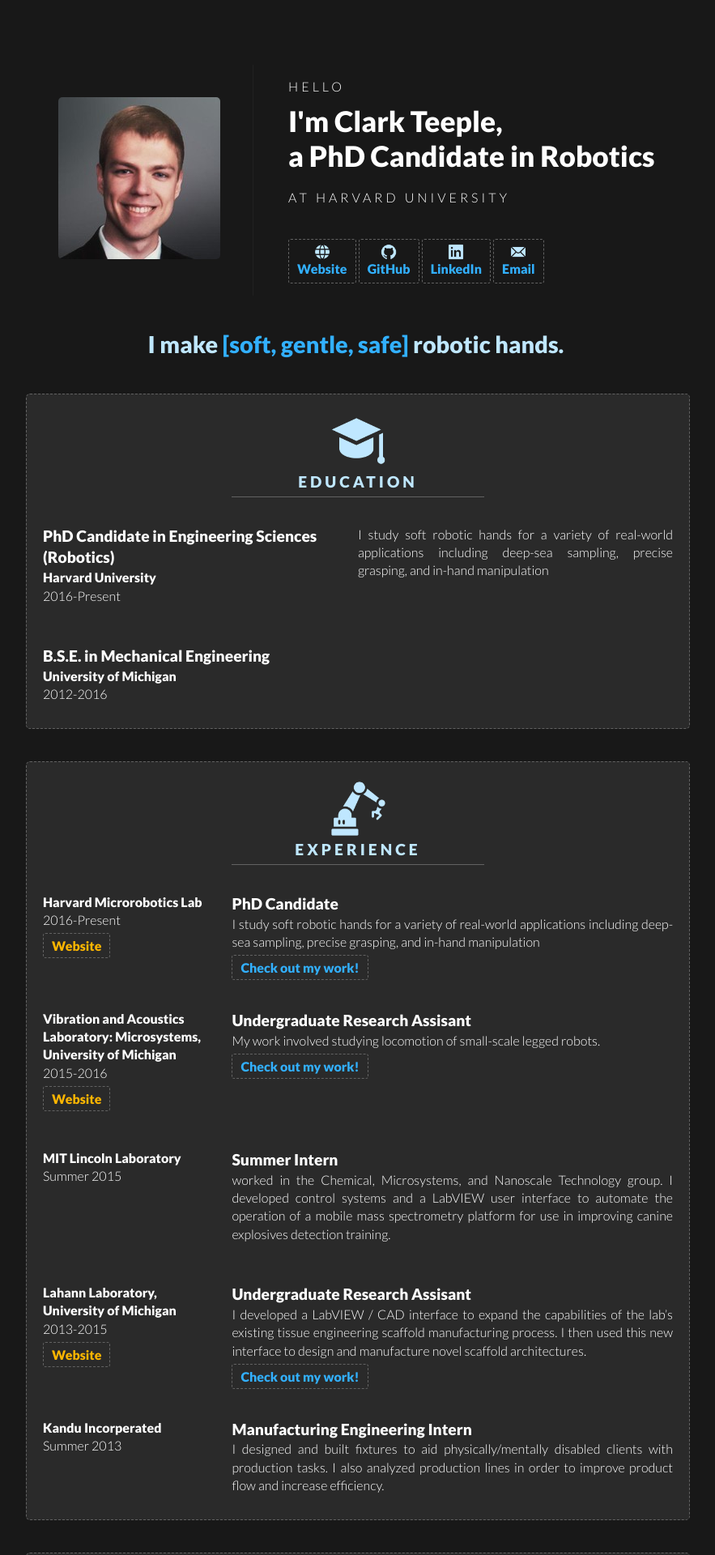
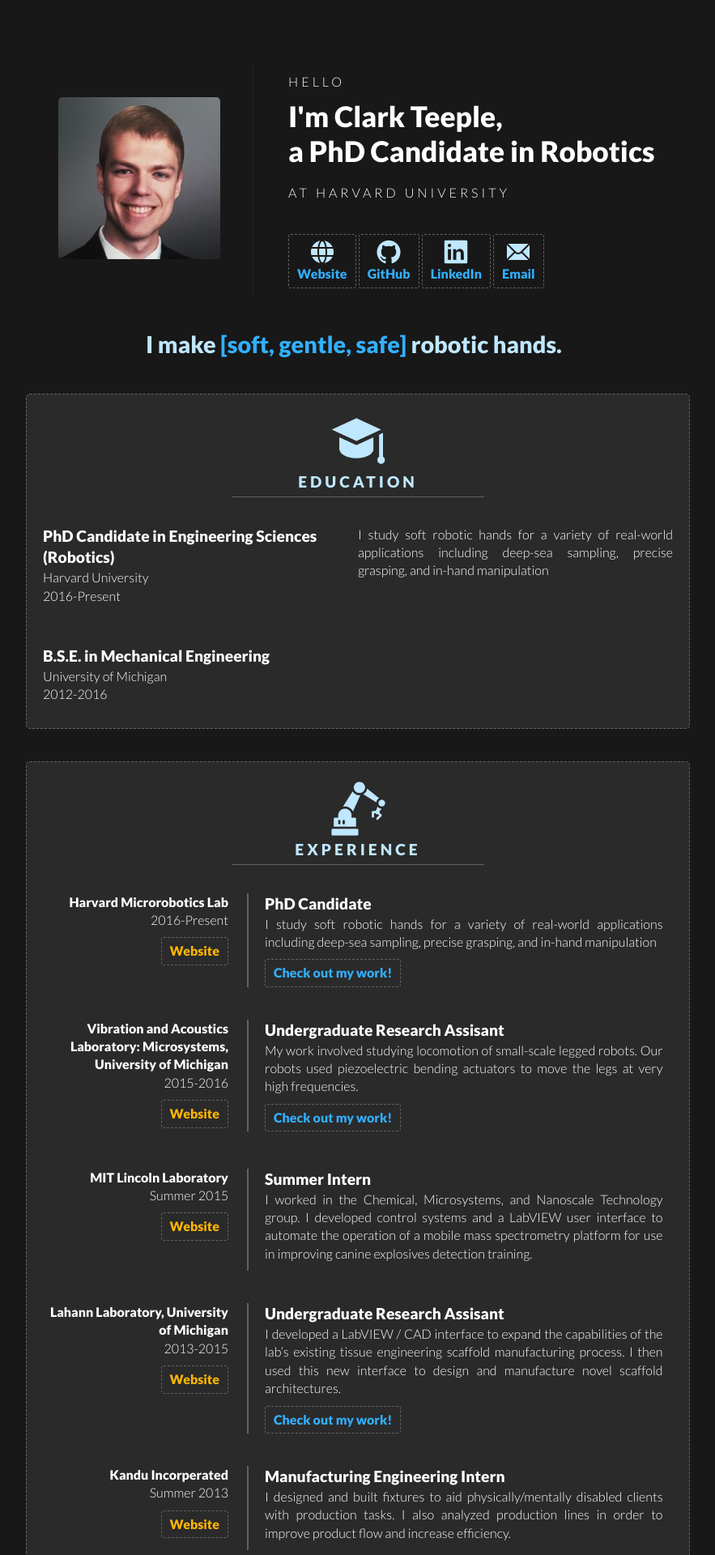
Before and after one commit to cbteeple/cbteeple.github.io, a Jekyll site: the page built from index.html, in a window 1280 px wide. Shown: the top 1920 px of the page at 81% size, without its empty margins (198-1081 px from the left). Built offline with Jekyll 4.4.1, drawn with Linux system fonts in a browser that asks for light colours.

Commit message:
better experience formatting

```diff
--- a/_data/jobs.yml
+++ b/_data/jobs.yml
@@ -8,14 +8,15 @@
 -   title: 'Undergraduate Research Assisant'
     company: 'Vibration and Acoustics Laboratory: Microsystems, University of Michigan'
     company_site: https://microsystems.engin.umich.edu/
-    description: My work involved studying locomotion of small-scale legged robots.
+    description: My work involved studying locomotion of small-scale legged robots. Our robots used piezoelectric bending actuators to move the legs at very high frequencies.
     period: 2015-2016
     link: https://clarkteeple.weebly.com/research.html
 
 -   title: 'Summer Intern'
     company: 'MIT Lincoln Laboratory'
-    description: worked in the Chemical, Microsystems, and Nanoscale Technology group. I developed control systems and a LabVIEW user interface to automate the operation of a mobile mass spectrometry platform for use in improving canine explosives detection training.
+    description: I worked in the Chemical, Microsystems, and Nanoscale Technology group. I developed control systems and a LabVIEW user interface to automate the operation of a mobile mass spectrometry platform for use in improving canine explosives detection training.
     period: 'Summer 2015'
+    company_site: https://www.ll.mit.edu/
 
 -   title: 'Undergraduate Research Assisant'
     company: 'Lahann Laboratory, University of Michigan'
@@ -28,3 +29,4 @@
     company: 'Kandu Incorperated'
     description: I designed and built fixtures to aid physically/mentally disabled clients with production tasks. I also analyzed production lines in order to improve product flow and increase efficiency.
     period: 'Summer 2013'
+    company_site: https://www.linkedin.com/company/kandu-incorporated/
--- a/_includes/resume.html
+++ b/_includes/resume.html
@@ -33,8 +33,8 @@
     <dl class="experience">
         {% for job in site.data.jobs %}
             <div class="resume_container">
+                <div class="cv_desktop_left"> <!--THIS IS WHERE ALL OF THE DESKTOP STUFF GOES-->
                     <dt>
-                    <div class="cv_desktop_left">
                         <p class="company"> {{ job.company }}</p>
                         <p class="period">{{ job.period }}</p>
 
@@ -43,27 +43,46 @@
                             <a class="links_bib" target="_blank" href="{{job.company_site}}">Website</a>
                         </div>
                         {% endif %}
-                    </div>
-                </dt><!--
-                --><dd>
+                    </dt>
+                    <dd>
                         <p class="title">{{ job.title }}</p>
-                    <div class="cv_mobile_left">
-                        <p class="company">{{ job.company }}</p>
-                        <p class="period">{{ job.period }}</p>
-                    </div>
                         <p>{{ job.description }}</p>
-
                         <div class="links">
-                        <div class="cv_mobile_left">
-                        {% if job.company_site %}
-                                <a class="links_bib" target="_blank" href="{{job.company_site}}">Website</a>
-                        {% endif %}
-                        </div>
                         {% if job.link %}
                             <a target="_blank" href="{{job.link}}">Check out my work!</a>
                         {% endif %}
                         </div>
                     </dd>
+
+                </div>
+                <div class="cv_mobile_left">
+                    <dt>
+                        <p class="title">{{ job.company }}</p>
+                        <p class="company">{{ job.title }}</p>
+                        <p class="period">{{ job.period }}</p>
+                    </dt>
+                    <dd>
+                        <!--<p class="title">{{ job.title }}</p>
+                        <div class="cv_mobile_left">
+                            <p class="company">{{ job.company }}</p>
+                            <p class="period">{{ job.period }}</p>
+                        </div>
+                        -->
+                        <p>{{ job.description }}</p>
+
+                        <div class="links">
+                            {% if job.company_site %}
+                                    <a class="links_bib" target="_blank" href="{{job.company_site}}">Website</a>
+                            {% endif %}
+                            {% if job.link %}
+                                <a target="_blank" href="{{job.link}}">Check out my work!</a>
+                            {% endif %}
+                        </div>
+                    </dd>
+
+
+
+                </div>
             </div>
         {% endfor %}
     </dl>
@@ -128,7 +147,7 @@
     {% for pub in site.data.publications %}
         <div class="resume_container">
             <dd>
-                <div class="company">{{ pub.names }},</div>
+                <div class="pub_names">{{ pub.names }},</div>
                 <div class="company"><a target="_blank" href="{{pub.link}}">"{{ pub.title }},"</a></div>
                 <div class="journal">{{ pub.journal }}</div>, <div class="time_period">{{pub.year}}</div>
                 {% if pub.link or pub.pdf_link or pub.bib_link  %}
--- a/_sass/_layout.scss
+++ b/_sass/_layout.scss
@@ -47,7 +47,7 @@ $max_page_width : 860px;
     display: block;
     margin-left: auto;
     margin-right: auto;
-    width: 20px;
+    width: 32px;
 }
 
 
--- a/_sass/_resume.scss
+++ b/_sass/_resume.scss
@@ -66,6 +66,9 @@ dd {
 }
 
 
+
+
+
 //Overall formatting
 .title {
     margin: 0;
@@ -97,7 +100,12 @@ dd {
 
 .company{
     display: inline;
-    font-weight: bold;
+    font-weight: normal;
+
+}
+
+.pub_names{
+    display: inline;
 }
 
 .links{
@@ -105,6 +113,8 @@ dd {
     margin-top: 10px;
 
     a{
+        display: inline-block;
+        font-size: 1.1em;
         background: $box-bg ;
         border-radius: 3px;
         border-width: 1px;
@@ -147,9 +157,9 @@ dd {
 
     dt {
         display: inline-block;
-        padding-right: 5px;
         margin-bottom: $small_spacer;
         text-align: left;
+        padding-right: 10px;
     }
 
     dd {
@@ -174,6 +184,14 @@ dd {
 
 
 
+    .links{
+        a{
+            font-size: $base-font-size
+        }
+    }
+
+
+
     .mission {
         font-size: 1.8em;
         text-align: center;
@@ -189,12 +207,21 @@ dd {
 
     .experience {
         dt {
-            width: 30%;
+            width: 32%;
             padding-right: $spacer;
+            text-align: right;
         }
 
         dd {
-            width: 70%;
+            padding-left: ($spacer);
+            width: 66%;
+            border-left-color: $box-border;
+            border-left-width: 2px;
+            border-left-style: solid;
+        }
+
+        .company{
+            font-weight: bold;
         }
     }
 
```
Lines whose indentation alone changed are shown as unchanged.
